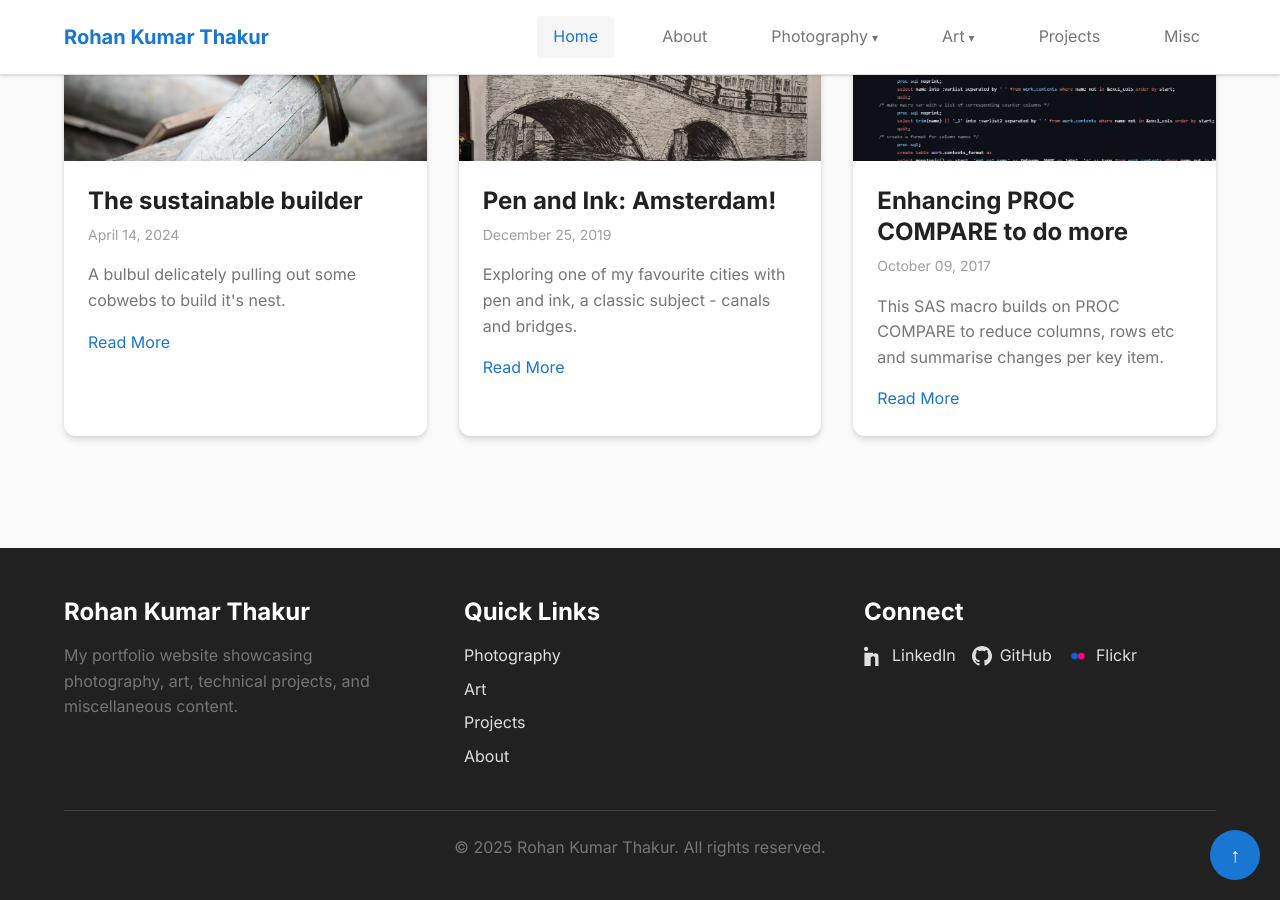
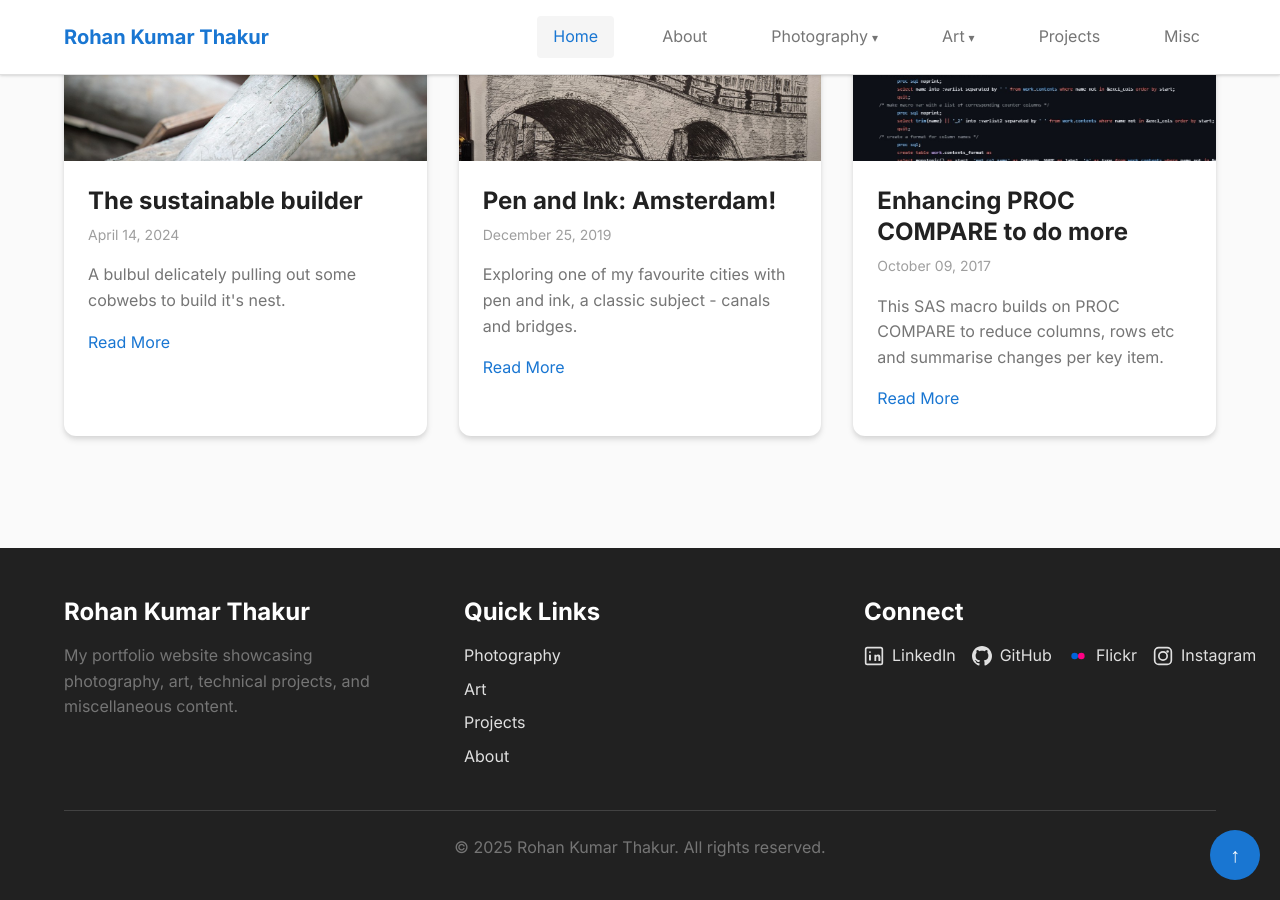
Before and after one commit to rohankthakur/rohankthakur.github.io, a Jekyll site: the page built from index.html, in a window 1280 px wide and 900 px high, scrolled down 1633 px. Built offline with Jekyll 4.4.1, drawn with Linux system fonts in a browser that asks for light colours; some web fonts are replaced.

Commit message:
Logos fixed logos fixed

```diff
--- a/_config.yml
+++ b/_config.yml
@@ -10,6 +10,7 @@ twitter_username: yourusername
 github_username: rohankthakur
 linkedin_username: rohanthakur
 flickr_username: rohanthakur
+instagram_username: rohanthakur.photography
 
 # Build settings
 markdown: kramdown
--- a/_includes/footer.html
+++ b/_includes/footer.html
@@ -21,9 +21,14 @@
         <div class="social-links">
 
           {% if site.linkedin_username %}
-            <a href="https://www.linkedin.com/in/{{ site.linkedin_username }}" class="social-link" target="_blank" rel="noopener">
+            <a href="https://www.linkedin.com/in/{{ site.linkedin_username }}/" class="social-link" target="_blank" rel="noopener">
               <svg class="social-icon" viewBox="0 0 24 24">
-                <path d="M4.98 3.5C4.98 4.88 3.88 6 2.5 6S0 4.88 0 3.5 1.12 1 2.5 1 4.98 2.12 4.98 3.5zM.5 8H4.5V24H.5V8zm7.5 0H11v2.2h.1c.4-.8 1.4-1.6 2.8-1.6 3 0 3.5 2 3.5 4.6V24h-4v-7.7c0-1.8 0-4.1-2.5-4.1-2.5 0-2.9 2-2.9 4v7.8H.5V8h7.5z"/>
+                <!-- Rounded square background -->
+                <rect x="2" y="2" width="20" height="20" rx="2" ry="2" fill="none" stroke="currentColor" stroke-width="2"/>
+                <!-- "in" letters -->
+                <path d="M8.34 10.5H6v7h2.34v-7z" fill="currentColor"/>
+                <path d="M7.17 8.5a1.17 1.17 0 1 1 0-2.34 1.17 1.17 0 0 1 0 2.34z" fill="currentColor"/>
+                <path d="M12.5 10.5h2.22v1h.03a2.42 2.42 0 0 1 2.17-1.19c2.32 0 2.75 1.53 2.75 3.52v4.17h-2.34v-3.69c0-.88-.02-2.02-1.23-2.02-1.23 0-1.42.96-1.42 1.96v3.75H12.5v-7z" fill="currentColor"/>
               </svg>
               LinkedIn
             </a>
@@ -56,6 +61,20 @@
             </a>
           {% endif %}
 
+          {% if site.instagram_username %}
+            <a href="https://www.instagram.com/{{ site.instagram_username }}/" class="social-link" target="_blank" rel="noopener">
+              <svg class="social-icon" viewBox="0 0 24 24">
+                <!-- Rounded square -->
+                <rect x="2" y="2" width="20" height="20" rx="5" ry="5" fill="none" stroke="currentColor" stroke-width="2"/>
+                <!-- Center circle (lens) -->
+                <circle cx="12" cy="12" r="5" fill="none" stroke="currentColor" stroke-width="2"/>
+                <!-- Small top-right circle (flash) -->
+                <circle cx="17.5" cy="6.5" r="1.5" fill="currentColor"/>
+              </svg>
+              Instagram
+            </a>
+          {% endif %}
+
         </div>
       </div>
     </div>
```
